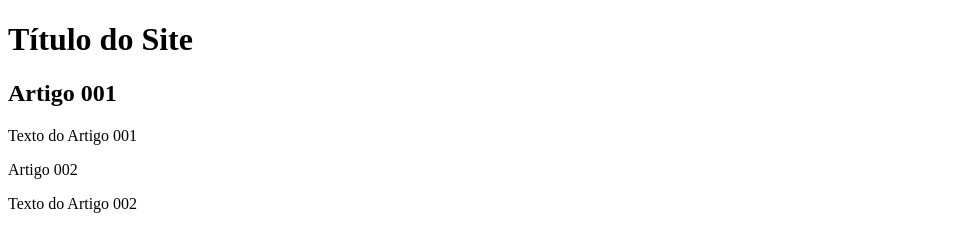
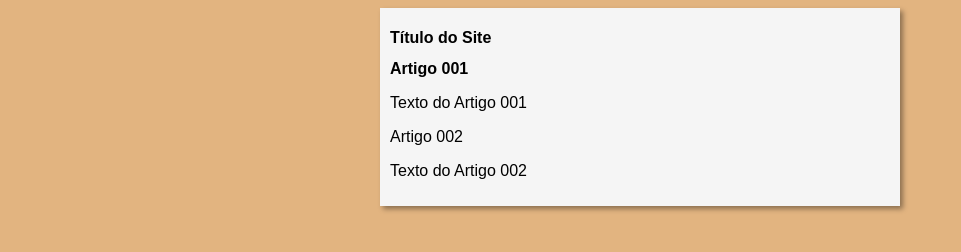
Before and after one commit to feandradez/Projeto-Site, a plain HTML site: page index.html in a window 1280 px wide. Shown: the whole page, without its empty margins (0-961 px from the left). Drawn offline with Linux system fonts and the light colour scheme.

Commit message:
design iniciado

```diff
--- /dev/null
+++ b/estilos/style.css
@@ -0,0 +1,17 @@
+* {
+    font-family: Arial, Helvetica, sans-serif;
+    font-size: 16px;
+    padding: 0;
+}
+
+body {
+    background-color: rgb(226, 180, 128);
+}
+
+main {
+    background-color: whitesmoke;
+    width: 500px;
+    margin: auto;
+    padding: 10px;
+    box-shadow: 3px 3px 5px rgba(0, 0, 0, 0.384);
+}
--- a/index.html
+++ b/index.html
@@ -4,6 +4,7 @@
     <meta charset="UTF-8">
     <meta name="viewport" content="width=device-width, initial-scale=1.0">
     <title>Título do Site</title>
+    <link rel="stylesheet" href="estilos/style.css">
 </head>
 <body>
     <main>
```
